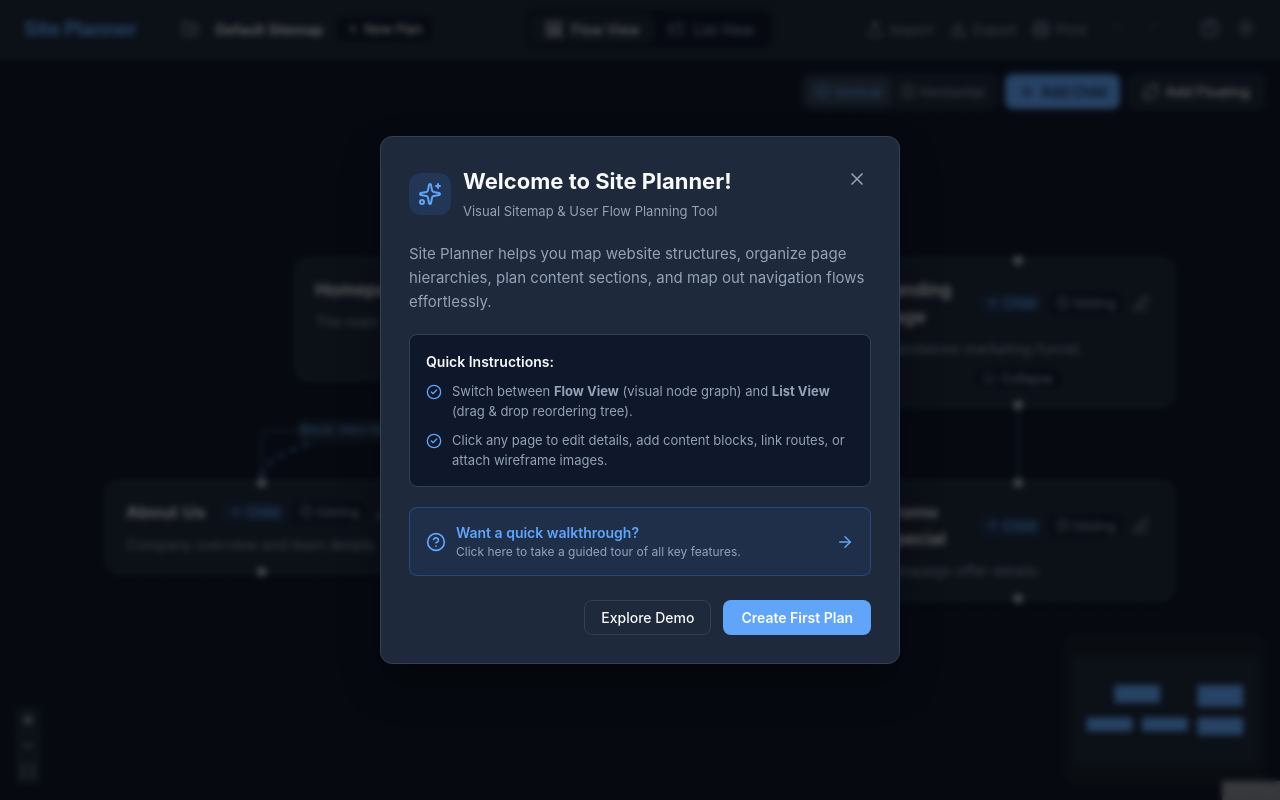
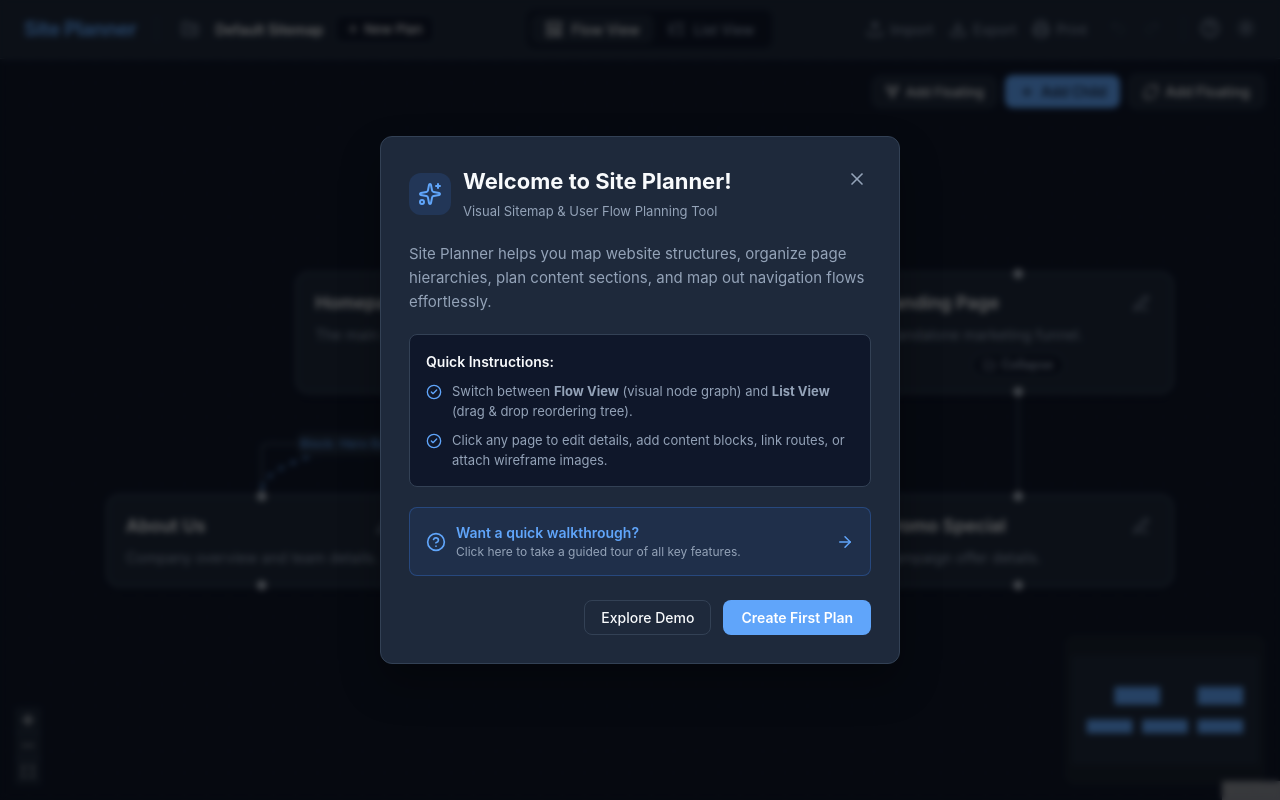
Before and after one commit to kjellandrew/SitePlanner, a React (Vite) app: page / in a window 1280 px wide. Built offline with nearby package versions, Linux system fonts and the light colour scheme.

Commit message:
Revert horiz vert selector

```diff
--- a/src/components/FlowView/FlowView.jsx
+++ b/src/components/FlowView/FlowView.jsx
@@ -24,12 +24,11 @@ const nodeTypes = {
 const nodeWidth = 300;
 const nodeHeight = 140;
 
-const getLayoutedElements = (nodes, edges, layoutMode = 'TB') => {
+const getLayoutedElements = (nodes, edges) => {
   const dagreGraph = new dagre.graphlib.Graph();
   dagreGraph.setDefaultEdgeLabel(() => ({}));
 
-  const rankdir = layoutMode === 'LR' ? 'LR' : 'TB';
-  dagreGraph.setGraph({ rankdir, nodesep: layoutMode === 'LR' ? 60 : 40, ranksep: layoutMode === 'LR' ? 80 : 60 });
+  dagreGraph.setGraph({ rankdir: 'TB', nodesep: 40, ranksep: 60 });
 
   nodes.forEach((node) => {
     dagreGraph.setNode(node.id, { width: nodeWidth, height: nodeHeight });
@@ -98,7 +97,6 @@ function FlowCanvas({ onEditNode }) {
   const [nodes, setNodes, onNodesChange] = useNodesState([]);
   const [edges, setEdges, onEdgesChange] = useEdgesState([]);
   const [dragTargetNodeId, setDragTargetNodeId] = useState(null);
-  const [layoutMode, setLayoutMode] = useState('TB'); // 'TB' (Vertical), 'LR' (Horizontal), 'HYBRID'
 
   const isInitialMountRef = useRef(true);
   const newlyCreatedPageIdRef = useRef(null);
@@ -119,15 +117,14 @@ function FlowCanvas({ onEditNode }) {
   useEffect(() => {
     const safePages = Array.isArray(pages) ? pages : [];
 
-    // Filter out pages that are descendants of collapsed nodes
-    const getDescendants = (pageId) => {
-      const children = safePages.filter(p => p.parentId === pageId);
-      let ids = [];
-      for (let c of children) {
-        ids.push(c.id, ...getDescendants(c.id));
-      }
-      return ids;
+    // Compute depth level for every node (Root = Level 1)
+    const nodeDepths = {};
+    const computeDepth = (id, currentDepth) => {
+      nodeDepths[id] = currentDepth;
+      const children = safePages.filter(p => p.parentId === id);
+      children.forEach(child => computeDepth(child.id, currentDepth + 1));
     };
+    safePages.filter(p => p.parentId === null).forEach(r => computeDepth(r.id, 1));
 
     const hiddenIds = new Set();
     Object.entries(collapsedNodes).forEach(([pageId, isCollapsed]) => {
@@ -200,8 +197,7 @@ function FlowCanvas({ onEditNode }) {
 
     const { nodes: layoutedNodes, edges: layoutedEdges } = getLayoutedElements(
       initialNodes,
-      allEdges,
-      layoutMode
+      allEdges
     );
 
     setNodes(layoutedNodes);
@@ -221,7 +217,7 @@ function FlowCanvas({ onEditNode }) {
         }, 50);
       }
     }
-  }, [pages, blocksMap, collapsedNodes, dragTargetNodeId, layoutMode, setNodes, setEdges, onEditNode, fitView, setCenter]);
+  }, [pages, blocksMap, collapsedNodes, dragTargetNodeId, setNodes, setEdges, onEditNode, fitView, setCenter]);
 
   const onNodeDrag = useCallback(
     (event, node) => {
@@ -277,40 +273,27 @@ function FlowCanvas({ onEditNode }) {
         style={{ backgroundColor: 'var(--bg-surface)', borderRadius: 'var(--radius-md)' }}
       />
 
-      <Panel position="top-right" style={{ display: 'flex', gap: '8px' }}>
-        {/* Layout Orientation Controls */}
-        <div style={{ display: 'flex', backgroundColor: 'var(--bg-surface)', border: '1px solid var(--border-color)', borderRadius: 'var(--radius-md)', padding: '2px' }}>
+      <Panel position="top-right" style={{ display: 'flex', gap: '8px', alignItems: 'center' }}>
         <button
-            onClick={() => setLayoutMode('TB')}
+          onClick={() => {
+            const newId = addDisconnectedPage('New Section');
+            newlyCreatedPageIdRef.current = newId;
+          }}
           style={{
-              padding: '6px 10px',
+            display: 'flex', alignItems: 'center', gap: '6px',
+            padding: '7px 12px',
+            backgroundColor: 'var(--bg-surface)',
+            color: 'var(--text-primary)',
+            border: '1px solid var(--border-color)',
             borderRadius: 'var(--radius-md)',
-              backgroundColor: layoutMode === 'TB' ? 'var(--bg-surface-hover)' : 'transparent',
-              color: layoutMode === 'TB' ? 'var(--primary-color)' : 'var(--text-secondary)',
+            fontSize: '0.8125rem',
             fontWeight: 500,
-              fontSize: '0.8125rem',
-              display: 'flex', alignItems: 'center', gap: '4px'
+            boxShadow: '0 2px 4px rgba(0, 0, 0, 0.05)'
           }}
-            title="Vertical Layout (Top-to-Bottom)"
+          title="Add a new standalone section card"
         >
-            <Rows size={15} /> Vertical
+          <GitFork size={15} /> Add Floating
         </button>
-          <button
-            onClick={() => setLayoutMode('LR')}
-            style={{
-              padding: '6px 10px',
-              borderRadius: 'var(--radius-md)',
-              backgroundColor: layoutMode === 'LR' ? 'var(--bg-surface-hover)' : 'transparent',
-              color: layoutMode === 'LR' ? 'var(--primary-color)' : 'var(--text-secondary)',
-              fontWeight: 500,
-              fontSize: '0.8125rem',
-              display: 'flex', alignItems: 'center', gap: '4px'
-            }}
-            title="Horizontal Layout (Left-to-Right)"
-          >
-            <Columns size={15} /> Horizontal
-          </button>
-        </div>
 
         <button
           onClick={() => {
--- a/src/components/FlowView/PageNode.jsx
+++ b/src/components/FlowView/PageNode.jsx
@@ -143,34 +143,6 @@ export default function PageNode({ id, data }) {
         )}
 
         <div style={{ display: 'flex', alignItems: 'center', gap: '4px' }}>
-          {/* Add Child Button */}
-          <button
-            onClick={(e) => {
-              e.stopPropagation();
-              const newId = addPage(id);
-              if (data.onPageAdded) data.onPageAdded(newId);
-            }}
-            style={{ color: 'var(--primary-color)', padding: '3px 6px', borderRadius: 'var(--radius-md)', fontSize: '0.75rem', fontWeight: 600, display: 'flex', alignItems: 'center', gap: '2px', backgroundColor: 'rgba(59, 130, 246, 0.1)' }}
-            title="Add Child Page"
-          >
-            <Plus size={14} /> Child
-          </button>
-
-          {/* Add Sibling Button */}
-          {id !== 'root' && (
-            <button
-              onClick={(e) => {
-                e.stopPropagation();
-                const newId = addSiblingPage(id);
-                if (data.onPageAdded) data.onPageAdded(newId);
-              }}
-              style={{ color: 'var(--text-secondary)', padding: '3px 6px', borderRadius: 'var(--radius-md)', fontSize: '0.75rem', fontWeight: 500, display: 'flex', alignItems: 'center', gap: '2px', backgroundColor: 'var(--bg-color)', border: '1px solid var(--border-color)' }}
-              title="Add Sibling Page"
-            >
-              <PlusCircle size={14} /> Sibling
-            </button>
-          )}
-
           {/* Edit Details Pencil Button */}
           <button
             onClick={(e) => {
@@ -281,7 +253,7 @@ export default function PageNode({ id, data }) {
       {/* Source handle for outgoing connections */}
       <Handle
         type="source"
-        position={data.layoutDirection === 'LR' ? Position.Right : Position.Bottom}
+        position={Position.Bottom}
         style={{ background: 'var(--text-secondary)', width: '8px', height: '8px' }}
         isConnectable={false}
       />
```
Also changed, not shown: 3 other files (tests, documents, lock files or other folders). Lines whose indentation alone changed are shown as unchanged.
